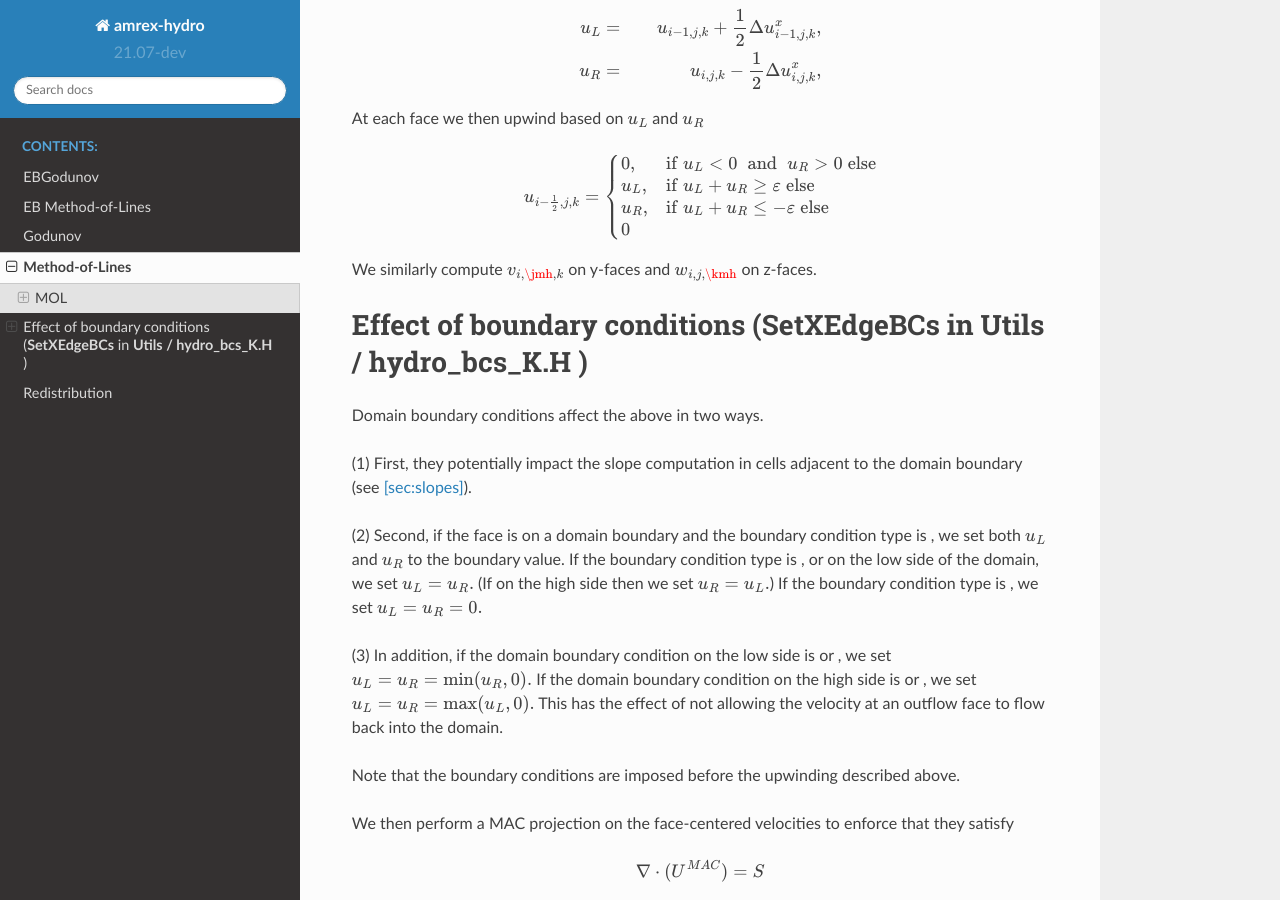
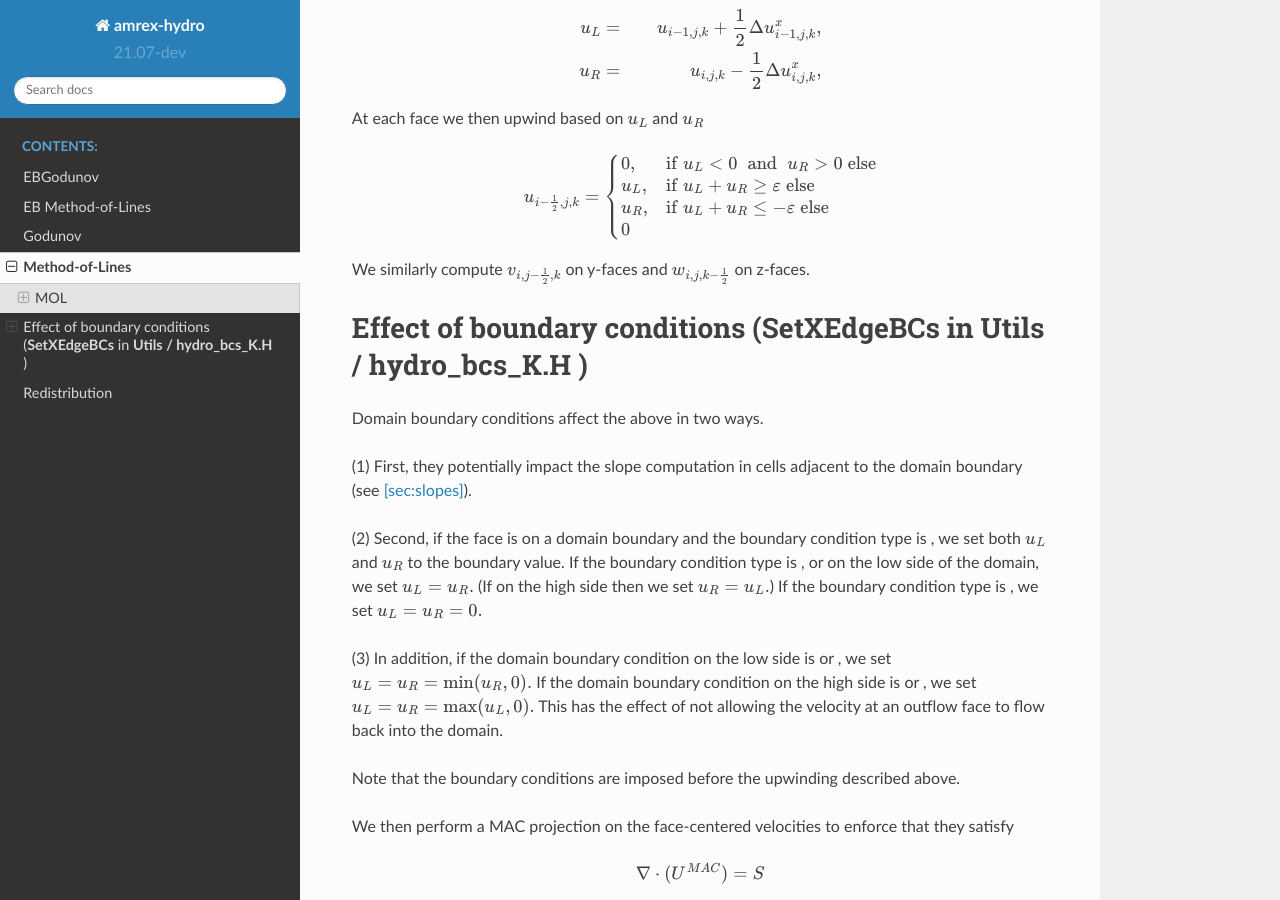
Before and after one commit to AMReX-Fluids/AMReX-Hydro, a Sphinx documentation site: the page built from Docs/source/MOL.rst, in a window 1280 px wide and 900 px high, scrolled down 425 px. Built offline with Sphinx 7.4.7 and the Read the Docs theme 2.0.0, drawn with Linux system fonts in a browser that asks for light colours; pages that are not in the unit, such as notebooks, are missing from menus.

Commit message:
more fixes

```diff
--- a/Docs/source/MOL.rst
+++ b/Docs/source/MOL.rst
@@ -35,8 +35,8 @@ At each face we then upwind based on :math:`u_L` and :math:`u_R`
    0
    \end{cases}
 
-We similarly compute :math:`v_{i,\jmh,k}` on y-faces and
-:math:`w_{i,j,\kmh}` on z-faces.
+We similarly compute :math:`v_{i,j-\frac{1}{2},k}` on y-faces and
+:math:`w_{i,j,k-\frac{1}{2}}` on z-faces.
 
 Effect of boundary conditions (**SetXEdgeBCs** in **Utils / hydro_bcs_K.H** )
 ~~~~~~~~~~~~~~~~~~~~~~~~~~~~~~~~~~~~~~~~~~~~~~~~~~~~~~~~~~~~~~~~~~~~~~~~~~~~~
```
